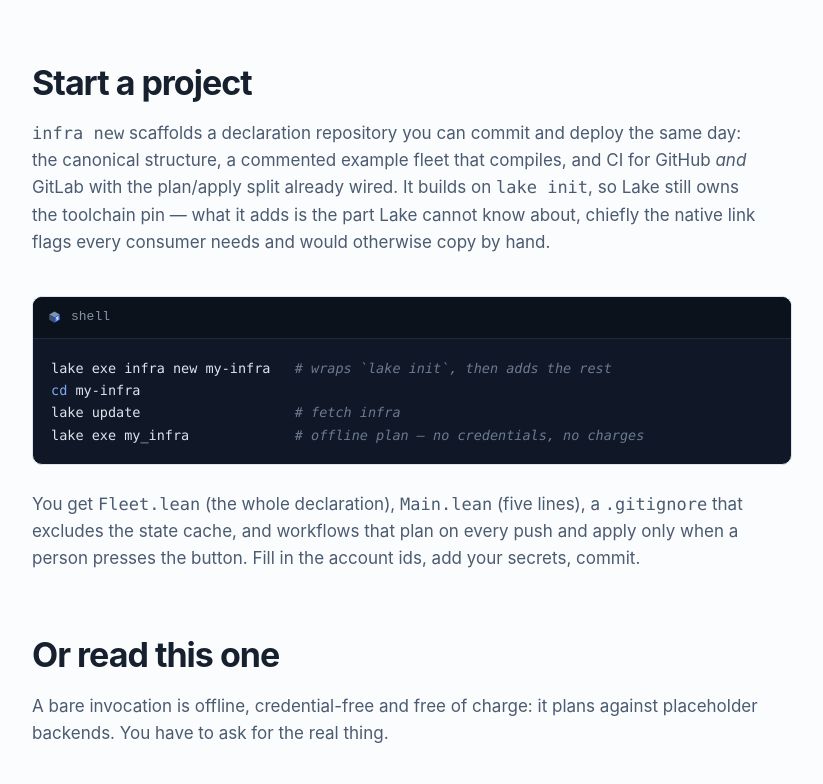
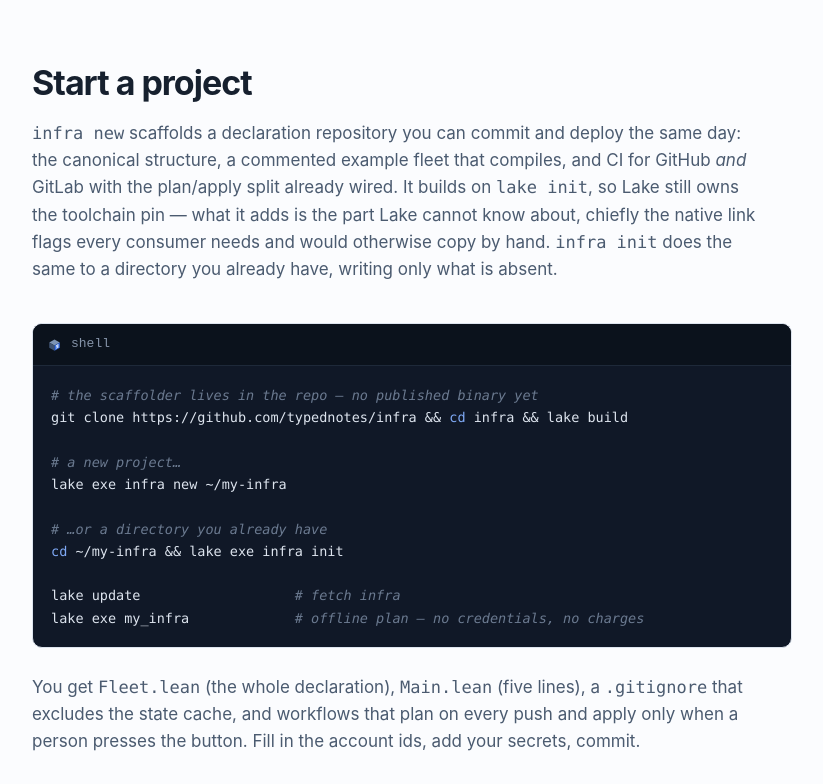
Before and after one commit to typednotes/infra, a plain HTML site: page site/index.html in a window 1280 px wide. Shown: the part 5100-5884 px from the top of the page, without its empty margins (62-885 px from the left). Drawn offline with Linux system fonts and the light colour scheme.

Commit message:
`infra init`: set up the directory you are already in
The documented workflow read as nonsense, and on inspection it was.

`lake exe infra new my-infra` only works from a checkout of this
repository — there is no published binary — and the README never said
so. So the three lines under "Start a project" looked like: be in a Lean
project, then create a second, unrelated one. The obvious question is
why the current project is not simply updated, and there was no good
answer.

Two separate defects behind that.

The bootstrap was undocumented. It now says where the scaffolder comes
from (clone, `lake build`), and that `.lake/build/bin/infra` is
self-contained if you would rather have it on `PATH`.

And there was no way to scaffold in place. `new` refused any directory
with anything in it — including one holding nothing but a `git init` and
a README, which is where most people start — so "add infra to my
repository" meant creating a project somewhere else and moving files
across by hand. That is stricter than `lake init`, the command being
wrapped, which has never minded a non-empty directory.

`init [dir]` is the missing half, defaulting to `.`: same output, writes
only files that are absent, and names the ones it kept. On an existing
Lean project it keeps the lakefile and prints the dependency and
`moreLinkArgs` block to add by hand, because those are required and Lake
will not propagate link flags from a dependency — saying "Done" there
would be a lie.

One subtlety worth the comment it got: "already there" has to mean
before the command ran, not before each file is written. `lake init`
creates a lakefile moments earlier, and protecting *that* would keep
Lake's minimal one instead of the one carrying the link flags — the
single thing this command exists to provide. Caught by testing the case
rather than by reading it.

Co-Authored-By: Claude Opus 5 (1M context) <noreply@anthropic.com>

```diff
--- a/site/index.html
+++ b/site/index.html
@@ -631,12 +631,20 @@ would CREATE scaleway/secrets/db-url
       plan/apply split already wired. It builds on <code>lake init</code>, so
       Lake still owns the toolchain pin — what it adds is the part Lake cannot
       know about, chiefly the native link flags every consumer needs and would
-      otherwise copy by hand.
+      otherwise copy by hand. <code>infra init</code> does the same to a
+      directory you already have, writing only what is absent.
     </p>
     <div class="card" style="max-width:760px">
       <div class="card-bar"><img src="logo.svg" alt="" width="15" height="16"><span>shell</span></div>
-<pre>lake exe infra new my-infra   <span class="c"># wraps `lake init`, then adds the rest</span>
-<span class="k">cd</span> my-infra
+<pre><span class="c"># the scaffolder lives in the repo — no published binary yet</span>
+git clone https://github.com/typednotes/infra &amp;&amp; <span class="k">cd</span> infra &amp;&amp; lake build
+
+<span class="c"># a new project…</span>
+lake exe infra new ~/my-infra
+
+<span class="c"># …or a directory you already have</span>
+<span class="k">cd</span> ~/my-infra &amp;&amp; lake exe infra init
+
 lake update                   <span class="c"># fetch infra</span>
 lake exe my_infra             <span class="c"># offline plan — no credentials, no charges</span></pre>
     </div>
```
Also changed, not shown: 3 other files.
